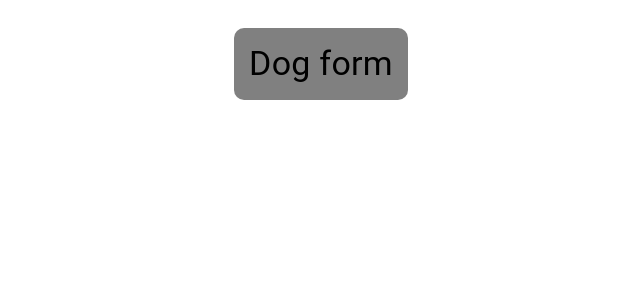
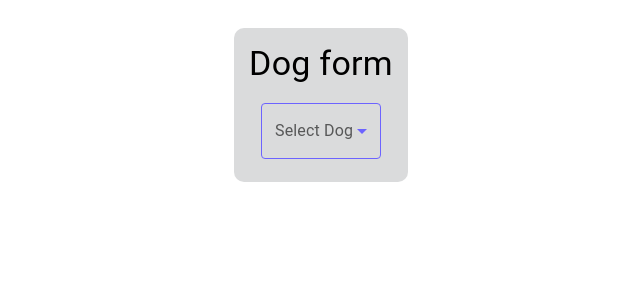
Before and after one commit to boraozisik/redux-dog-images, a Next.js app: page /components/dog-form/components/dog-form in a window 1280 px wide. Shown: the top 300 px of the page, without its empty margins (319-959 px from the left). Built offline with nearby package versions, Linux system fonts and the light colour scheme.

Commit message:
dogs dropdown ver1

```diff
--- a/src/pages/components/dog-form/GetDogs.tsx
+++ b/src/pages/components/dog-form/GetDogs.tsx
@@ -39,9 +39,6 @@ const GetDogs = (props: Props) => {
             setImages={setImages}
             setIsLoading={setIsLoading}
           />
-          {Object.keys(breedList as Object)?.map((breedKey, index) => (
-            <Stack key={index}>{breedKey}</Stack>
-          ))}
         </Stack>
       )}
     </Stack>
--- a/src/pages/components/dog-form/components/dog-form.tsx
+++ b/src/pages/components/dog-form/components/dog-form.tsx
@@ -1,6 +1,17 @@
 import React from "react";
-import { DogFormContainer } from "../helpers/components/dogFormContainer";
-import { Stack, Typography } from "@mui/material";
+import { DogFormContainer } from "../helpers/styled-components/dogFormContainer";
+import { Stack, Typography, Button } from "@mui/material";
+import InputLabel from "@mui/material/InputLabel";
+import MenuItem from "@mui/material/MenuItem";
+import FormHelperText from "@mui/material/FormHelperText";
+import FormControl from "@mui/material/FormControl";
+import Select, { SelectChangeEvent } from "@mui/material/Select";
+import ClearIcon from "@mui/icons-material/Clear";
+import { mainColors } from "../../mainOptions";
+import { useDispatch } from "react-redux";
+import { DogImagesAppActionType } from "@/pages/action-types";
+import { useSelector } from "react-redux";
+import { RootState } from "@/pages/reducers";
 
 interface DogFormProps {
   breedList: any;
@@ -15,10 +26,88 @@ const DogForm = ({
   setImages,
   setIsLoading,
 }: DogFormProps) => {
+  const [breed, setBreed] = React.useState("");
+  const dispatch = useDispatch();
+
+  //alternative select's value
+
+  const dogStore = useSelector((state: RootState) => state.reducer);
+
+  console.log("dog store", dogStore);
+
+  // const breedState = dogStore?.breed;
+  // const subBreedState = dogStore?.subBreed;
+  // const numberState = dogStore?.number;
+  // const errorState = dogStore?.error;
+
+  const handleChange = (e: any) => {
+    setBreed(e.target.value === "clear" ? "" : e.target.value);
+    dispatch({
+      type: DogImagesAppActionType.BREED,
+      payload: e.target.value === "clear" ? "all" : e.target.value,
+    });
+    console.log("change func", e.target.value);
+  };
+
+  const handleClickClear = (e: any) => {
+    setBreed("");
+  };
+
   return (
     <Stack>
       <DogFormContainer>
         <Typography variant="h4">Dog form</Typography>
+        <FormControl sx={{ m: 1, minWidth: 120 }}>
+          <InputLabel>Select Dog</InputLabel>
+          <Select
+            value={breed}
+            label="Select Dog"
+            onChange={handleChange}
+            sx={{
+              color: "black",
+              ".MuiOutlinedInput-notchedOutline": {
+                borderColor: mainColors.primary.main,
+              },
+              "&.Mui-focused .MuiOutlinedInput-notchedOutline": {
+                borderColor: mainColors.primary.main,
+              },
+              "&:hover .MuiOutlinedInput-notchedOutline": {
+                borderColor: mainColors.primary.main,
+              },
+              ".MuiSvgIcon-root ": {
+                fill: `${mainColors.primary.main} !important`,
+              },
+            }}
+          >
+            <MenuItem
+              onClick={handleClickClear}
+              value="clear"
+              sx={{ width: "100%" }}
+            >
+              <Stack>
+                <Button
+                  sx={{
+                    backgroundColor: mainColors.primary.main,
+                    "&:hover": {
+                      backgroundColor: mainColors.primary.dark,
+                    },
+                  }}
+                  variant="contained"
+                  endIcon={<ClearIcon />}
+                >
+                  None
+                </Button>
+              </Stack>
+            </MenuItem>
+            {breedList &&
+              Object.keys(breedList as Object)?.map((breedKey, index) => (
+                <MenuItem key={index} value={breedKey}>
+                  {breedKey}
+                </MenuItem>
+              ))}
+          </Select>
+          {/* <FormHelperText>With label + helper text</FormHelperText> */}
+        </FormControl>
       </DogFormContainer>
     </Stack>
   );
--- a/src/pages/components/dog-form/helpers/components/dogFormContainer.ts
+++ b/src/pages/components/dog-form/helpers/styled-components/dogFormContainer.ts
@@ -1,3 +1,4 @@
+import { mainColors } from "@/pages/components/mainOptions";
 import { styled, Stack } from "@mui/material";
 
 export const DogFormContainer = styled(Stack)(({ theme }) => ({
@@ -7,6 +8,6 @@ export const DogFormContainer = styled(Stack)(({ theme }) => ({
   gap: "10px",
   margin: "20px auto",
   padding: "15px",
-  backgroundColor: "grey",
+  backgroundColor: mainColors.grey,
   borderRadius: "10px",
 }));
--- a/src/pages/components/header/Header.tsx
+++ b/src/pages/components/header/Header.tsx
@@ -10,7 +10,7 @@ type Props = {};
 
 const Header = (props: Props) => {
   return (
-    <AppBar position="static" sx={{ backgroundColor: mainColors.primary }}>
+    <AppBar position="static" sx={{ backgroundColor: mainColors.primary.main }}>
       <Container maxWidth="xl">
         <Toolbar disableGutters sx={{ justifyContent: "space-between" }}>
           <Stack
--- a/src/pages/components/mainOptions.ts
+++ b/src/pages/components/mainOptions.ts
@@ -1,5 +1,8 @@
 export const mainColors = {
-  primary: "#6C63FF",
+  primary: {
+    main: "#6C63FF",
+    dark: "#5D3FD3",
+  },
   secondary: "#ff6884",
   grey: "#dadbdc",
 };
```
Also changed, not shown: src/pages/components/dog-form/helpers/hooks/useSubBreedList.ts (+13 -13 lines).
